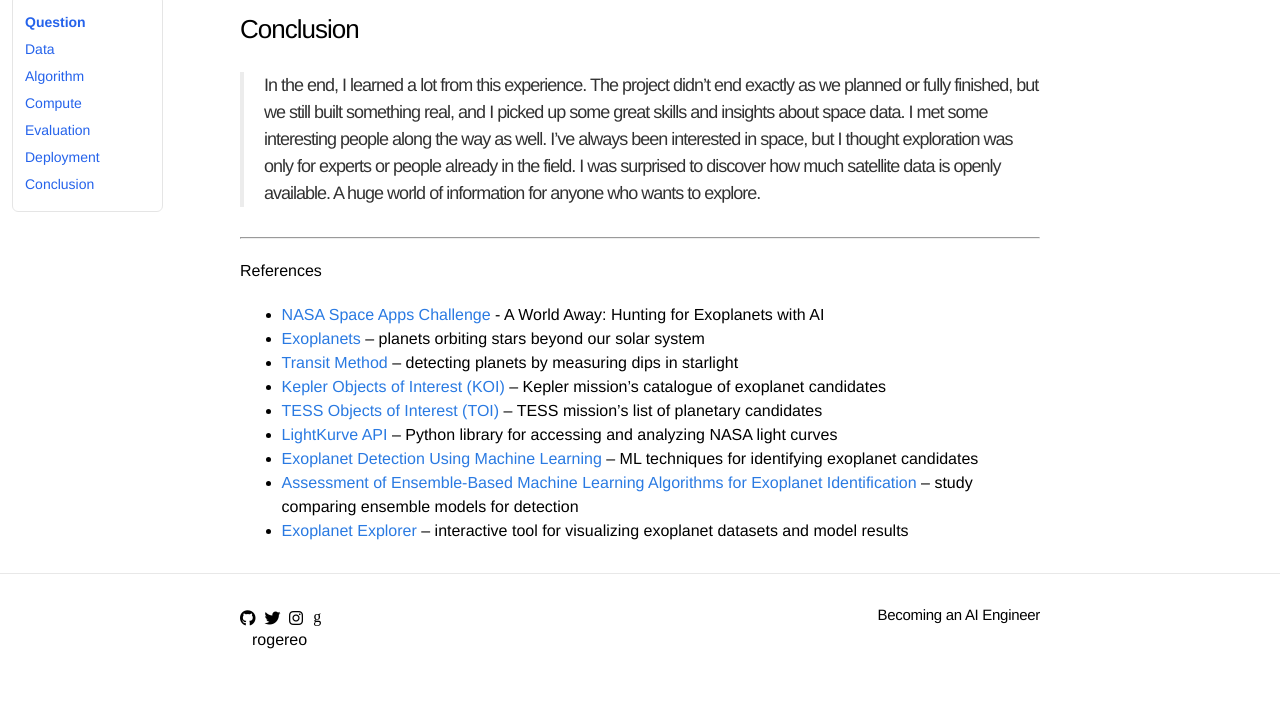
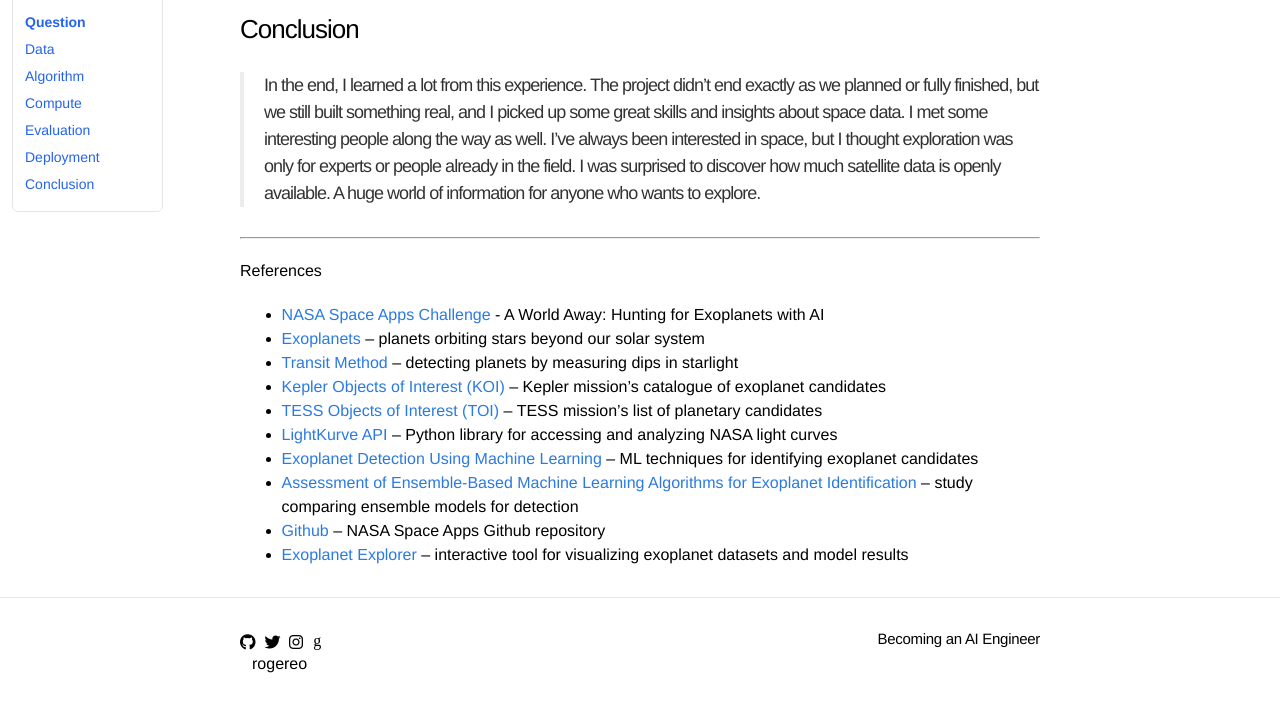
Before and after one commit to rogereo/rogereo.github.io, a Jekyll site: the page built from _posts/2025-11-18-exoplanet-explorer.markdown, in a window 1280 px wide and 900 px high, scrolled down 5627 px, cut to the strip 149-861 px from the top of the window. Built offline with Jekyll 4.4.1, drawn with Linux system fonts in a browser that asks for light colours.

Commit message:
github reference

```diff
--- a/_posts/2025-11-18-exoplanet-explorer.markdown
+++ b/_posts/2025-11-18-exoplanet-explorer.markdown
@@ -141,4 +141,5 @@ References
 - [LightKurve API](https://lightkurve.github.io/lightkurve/tutorials/1-getting-started/using-light-curve-file-products.html?highlight=tesslightcurve&utm_source=chatgpt.com) – Python library for accessing and analyzing NASA light curves
 - [Exoplanet Detection Using Machine Learning](https://academic.oup.com/mnras/article/513/4/5505/6472249?login=false) – ML techniques for identifying exoplanet candidates
 - [Assessment of Ensemble-Based Machine Learning Algorithms for Exoplanet Identification](https://www.mdpi.com/2079-9292/13/19/3950) – study comparing ensemble models for detection
+- [Github](https://github.com/rogereo/NASA-Space-Apps) – NASA Space Apps Github repository
 - [Exoplanet Explorer](https://exoplanet-dvu2.onrender.com/) – interactive tool for visualizing exoplanet datasets and model results
```
